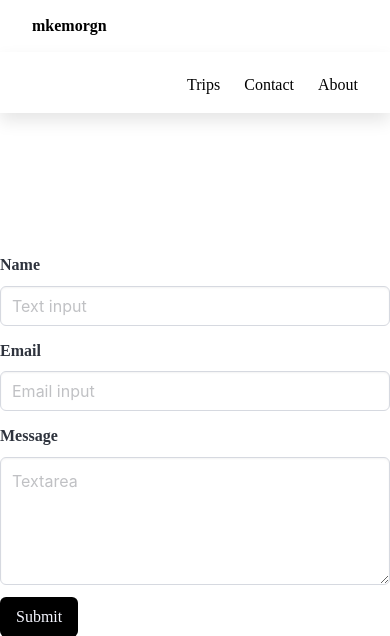
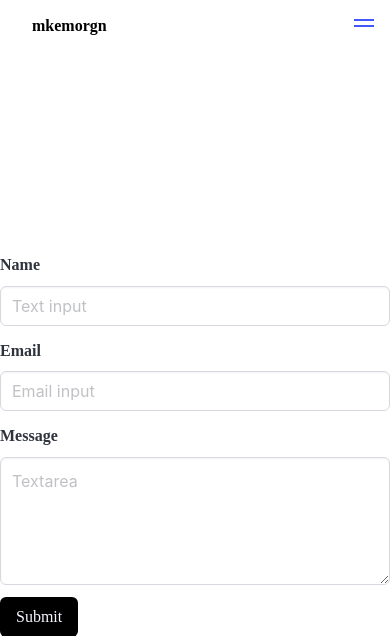
Before and after one commit to mkemorgn/mkemorgn.com-django, a Django app: page /contact/ in a window 390 px wide. Shown: the top 636 px of the page. Run offline with Django 4.2, Linux system fonts and the light colour scheme; some libraries are stand-ins or nearby versions; some web fonts are replaced.

Commit message:
added a hamburger menu

```diff
--- a/mkemorgn_web/templates/base.html
+++ b/mkemorgn_web/templates/base.html
@@ -29,33 +29,5 @@
         </div>
       </footer>
     </main>
-
-    <script>
-      document.addEventListener('DOMContentLoaded', () => {
-
-        // Get all "navbar-burger" elements
-        const $navbarBurgers = Array.prototype.slice.call(document.querySelectorAll('.navbar-burger'), 0);
-
-        // Check if there are any navbar burgers
-        if ($navbarBurgers.length > 0) {
-
-          // Add a click event on each of them
-          $navbarBurgers.forEach( el => {
-            el.addEventListener('click', () => {
-
-              // Get the target from the "data-target" attribute
-              const target = el.dataset.target;
-              const $target = document.getElementById(target);
-
-              // Toggle the "is-active" class on both the "navbar-burger" and the "navbar-menu"
-              el.classList.toggle('is-active');
-              $target.classList.toggle('is-active');
-
-            });
-          });
-        }
-
-      });
-  </script>
   </body>
 </html>
--- a/mkemorgn_web/templates/navbar.html
+++ b/mkemorgn_web/templates/navbar.html
@@ -3,9 +3,16 @@
     <a class="navbar-item" id="nav-item" href="{% url 'index' %}">
         <strong>mkemorgn</strong>
     </a>
+    <a role="button" class="navbar-burger" aria-label="menu" aria-expanded="false" data-target="nav-bar">
+        <span aria-hidden="true"></span>
+        <span aria-hidden="true"></span>
+        <span aria-hidden="true"></span>
+    </a>
   </div>
 
-  <div id="navbar" class="navbar-menu">
+  </div>
+
+  <div id="nav-bar" class="navbar-menu">
     <div class="navbar-start">
       <a class="navbar-item" id="nav-item" href="{% url 'about' %}">
         About
@@ -18,4 +25,31 @@
       </a>
     </div>
   </div>
+<script>
+  document.addEventListener('DOMContentLoaded', () => {
+
+    // Get all "navbar-burger" elements
+    const $navbarBurgers = Array.prototype.slice.call(document.querySelectorAll('.navbar-burger'), 0);
+
+    // Check if there are any navbar burgers
+    if ($navbarBurgers.length > 0) {
+
+      // Add a click event on each of them
+      $navbarBurgers.forEach( el => {
+        el.addEventListener('click', () => {
+
+          // Get the target from the "data-target" attribute
+          const target = el.dataset.target;
+          const $target = document.getElementById(target);
+
+          // Toggle the "is-active" class on both the "navbar-burger" and the "navbar-menu"
+          el.classList.toggle('is-active');
+          $target.classList.toggle('is-active');
+
+          });
+        });
+      }
+
+    });
+</script>
 </nav>
```
